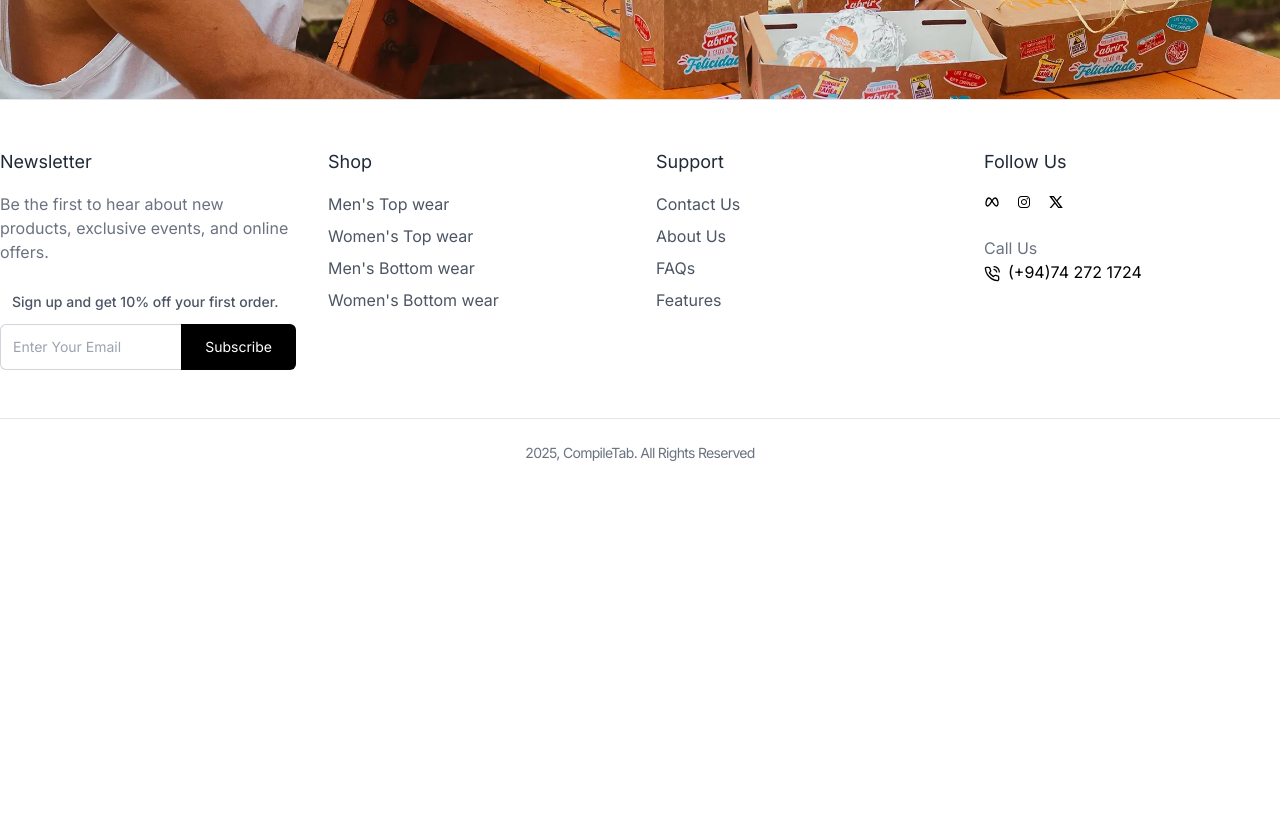
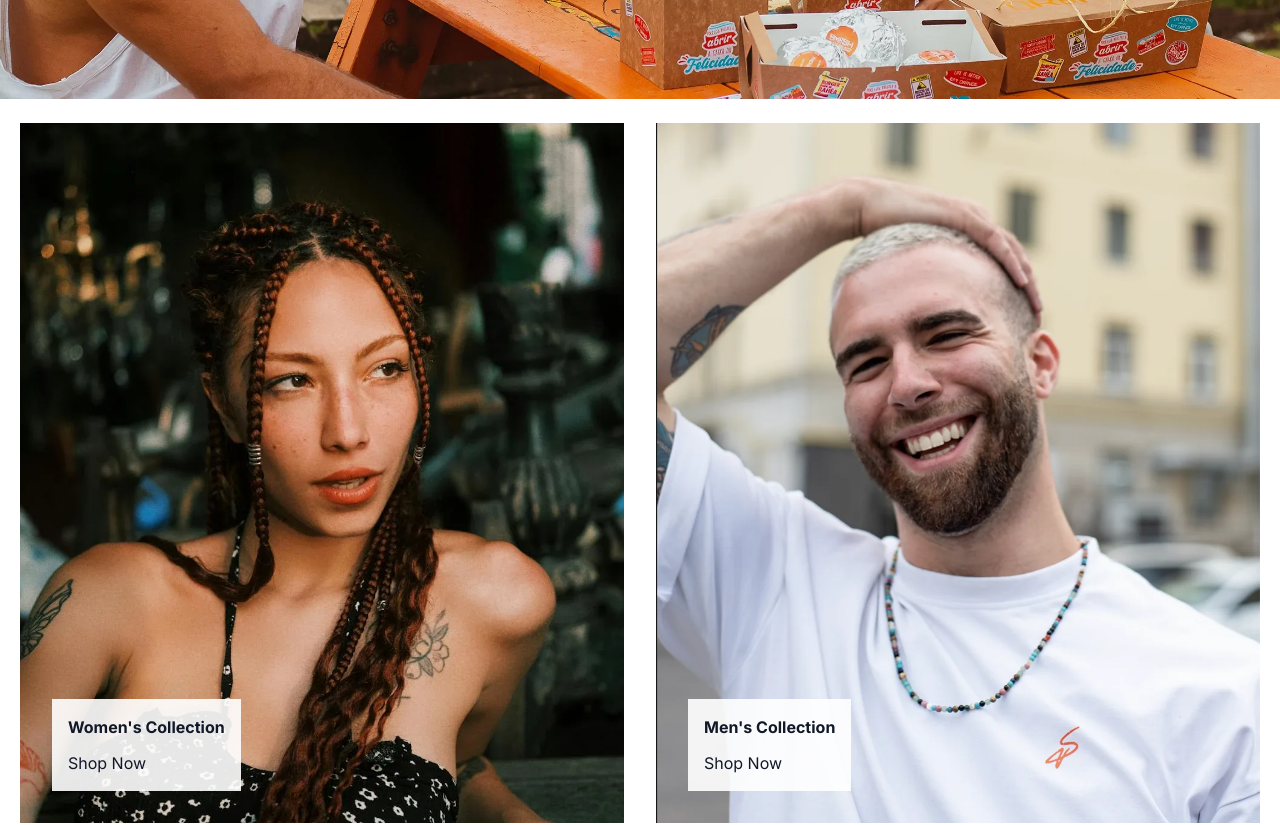
Before and after one commit to Hiruna2002/hiruna-store-fe, a React (Vite) app: page / in a window 1280 px wide. Shown: the part 760-1585 px from the top of the page. Before the commit the page ends 1271 px from the top, so only its background shows below. Built offline with nearby package versions, Linux system fonts and the light colour scheme.

Commit message:
create gender collection section

```diff
--- /dev/null
+++ b/src/components/Products/GenderCollectionSection.tsx
@@ -0,0 +1,41 @@
+import { FC } from "react";
+import mensCollectionImage from "../../assets/mens-collection.webp"
+import womensCollectionImage from "../../assets/womens-collection.webp"
+import { Link } from "react-router-dom";
+
+const GenderCollectionSection:FC = () => {
+    return(
+        <section className="py-6 px-4 lg:px-0">
+             <div className="container mx-auto flex flex-col md:flex-row gap-8">
+                {/* {Women's Collection} */}
+                <div className="relative flex-1 ml-5">
+                    <img src={womensCollectionImage} alt="Womem's collection image"
+                    className="w-full h-[700px] object-cover" />
+                    <div className="absolute bottom-8 left-8 bg-white bg-opacity-90 p-4">
+                        <h2 className="texy-2xl font-bold text-gray-900 mb-3">
+                            Women's Collection
+                        </h2>
+                        <Link to="/collections/all?gender=Women" className="text-gray-900 mb-3">
+                            Shop Now
+                        </Link>
+                    </div>
+                </div>
+                {/* {Mens Collection} */}
+                <div className="relative flex-1 mr-5">
+                    <img src={mensCollectionImage} alt="Men's collection image"
+                    className="w-full h-[700px] object-cover" />
+                    <div className="absolute bottom-8 left-8 bg-white bg-opacity-90 p-4">
+                        <h2 className="texy-2xl font-bold text-gray-900 mb-3">
+                            Men's Collection
+                        </h2>
+                        <Link to="/collections/all?gender=Men" className="text-gray-900 mb-3">
+                            Shop Now
+                        </Link>
+                    </div>
+                </div>
+             </div>
+        </section>
+    );
+}
+
+export default GenderCollectionSection
--- a/src/pages/Home.tsx
+++ b/src/pages/Home.tsx
@@ -1,9 +1,11 @@
 import Hero from "../components/Layout/Hero";
+import GenderCollectionSection from "../components/Products/GenderCollectionSection";
 
 const Home:React.FC = () => {
     return (
         <div>
             <Hero />
+            <GenderCollectionSection />
         </div>
     );
 }
```
